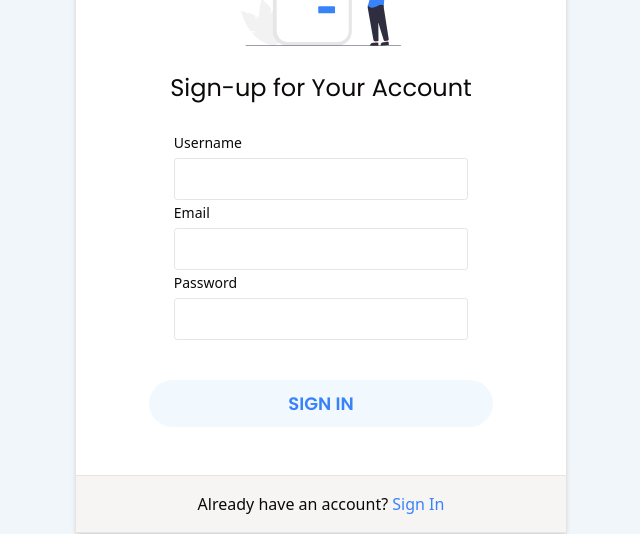
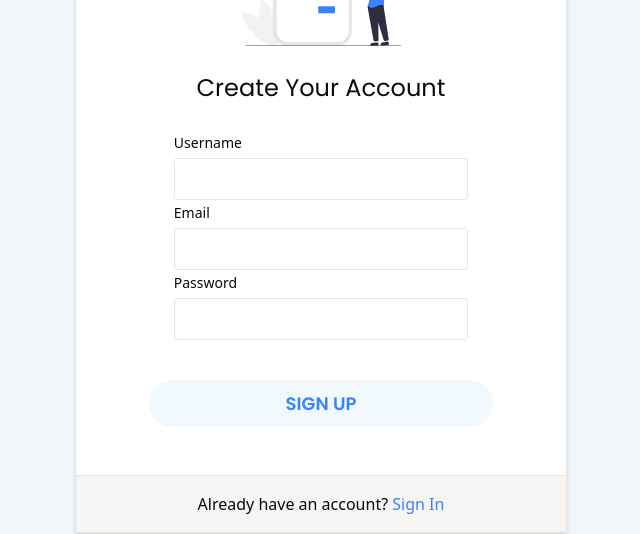
Before and after one commit to Kumar-Akshat22/resume-builder-frontend, a React (Vite) app: page /signup in a window 1280 px wide. Shown: the part 201-735 px from the top of the page, without its empty margins (319-959 px from the left). Built offline with nearby package versions, Linux system fonts and the light colour scheme; what @react-pdf/renderer would draw is missing.

Commit message:
minor changes

```diff
--- a/src/App.jsx
+++ b/src/App.jsx
@@ -48,7 +48,7 @@ function App() {
         <Route path="/signin" element={<Login></Login>}></Route>
         <Route path='/signup' element={<SignUp />} />
 
-        <Route path="/setting/" element={<Setting/>}>
+        <Route path="/dashboard/" element={<Setting/>}>
 
           <Route path = 'personal-details' element={<Profile/>} />
           <Route path = 'education' element={<Education updateResumeDetails={updateResumeDetails}/>} />
--- a/src/components/Navbar.jsx
+++ b/src/components/Navbar.jsx
@@ -1,40 +1,51 @@
 import React from "react";
-import Logo from '../assets/Logo.svg';
+import Logo from "../assets/Logo.svg";
 import { Link } from "react-router-dom";
 
 function Navbar() {
+
+
   return (
     <header className="w-full">
       <div className="max-w-[1140px] mx-auto flex flex-row justify-between items-center p-3">
-
         <div>
           <img src={Logo} className="w-16 md:w-32 lg:w-43"></img>
         </div>
 
         <ul className="font-poppins flex gap-5">
-
-                    <Link to={'/'}>
-                    <li className="cursor-pointer text-lg px-4 py-1 rounded-full transition-all duration-300 hover:text-[white] hover:bg-[#3989fa]">Home</li>
+          <Link to={"/"}>
+            <li className="cursor-pointer text-lg px-4 py-1 rounded-full transition-all duration-300 hover:text-[white] hover:bg-[#3989fa]">
+              Home
+            </li>
           </Link>
 
-                    <Link to={'/templates'}>
-
-                    <li className="cursor-pointer text-lg px-4 py-1 rounded-full transition-all duration-300 hover:text-[white] hover:bg-[#3989fa]">Templates</li>
+          <Link to={"/templates"}>
+            <li className="cursor-pointer text-lg px-4 py-1 rounded-full transition-all duration-300 hover:text-[white] hover:bg-[#3989fa]">
+              Templates
+            </li>
           </Link>
 
-                    <li className="cursor-pointer text-lg px-4 py-1 rounded-full transition-all duration-300 hover:text-[white] hover:bg-[#3989fa]">About Us</li>
-                    <li className="cursor-pointer text-lg px-4 py-1 rounded-full transition-all duration-300 hover:text-[white] hover:bg-[#3989fa]">Contact</li>
+          <li className="cursor-pointer text-lg px-4 py-1 rounded-full transition-all duration-300 hover:text-[white] hover:bg-[#3989fa]">
+            About Us
+          </li>
+          <li className="cursor-pointer text-lg px-4 py-1 rounded-full transition-all duration-300 hover:text-[white] hover:bg-[#3989fa]">
+            Contact
+          </li>
         </ul>
 
-
-                <div>
-                    <Link to='/signin'>
-                    <button className="font-poppins bg-[#f1f8fe] text-[#3983fa] rounded-full px-[1.5rem] py-[0.6rem] border border-[#f1f8fe] hover:bg-[#3989fa] hover:text-white transition-all duration-300"><span className="uppercase font-semibold ">My Account</span></button>
+        <div className="space-x-3">
+          <Link to="/signin">
+            <button className="font-poppins bg-[#f1f8fe] text-[#3983fa] rounded-full px-[1.5rem] py-[0.6rem] border border-[#f1f8fe] hover:bg-[#3989fa] hover:text-white transition-all duration-300">
+              <span className="uppercase font-semibold ">Sign In</span>
+            </button>
+          </Link>
+          <Link to="/signup">
+            <button className="font-poppins bg-[#f1f8fe] text-[#3983fa] rounded-full px-[1.5rem] py-[0.6rem] border border-[#f1f8fe] hover:bg-[#3989fa] hover:text-white transition-all duration-300">
+              <span className="uppercase font-semibold ">Sign Up</span>
+            </button>
           </Link>
         </div>
-
       </div>
-
     </header>
   );
 }
--- a/src/components/SignIn.jsx
+++ b/src/components/SignIn.jsx
@@ -10,18 +10,41 @@ function SignIn() {
     const [isLoading, setIsLoading] = useState(false)
     const navigate = useNavigate()
 
-    const signIn =async ()=>{
+    const validateForm = () => {
+        const { usernameORemail, password } = signInData;
+        if (!usernameORemail || !password) {
+            toast.error("Please fill in both fields.");
+            return false;
+        }
+        return true;
+    }
+
+    const signIn = async ()=>{
+        if (!validateForm()) return;
+
         setIsLoading(true)
-        const res = await axios.post('/api/v1/users/signin', signInData)
-        console.log(res.data);
-        if(res.data.statusCode === 202){
-            localStorage.setItem('AccessToken', res.data.data.AccessToken)
-            localStorage.setItem('RefreshToken', res.data.data.RefreshToken)
+
+        try{
+
+            const res = await axios.post('/api/v1/users/signin', signInData)
+            console.log(res.data);
+            if(res.data.statusCode === 202){
+                localStorage.setItem('AccessToken', res.data.data.AccessToken)
+                localStorage.setItem('RefreshToken', res.data.data.RefreshToken)
+                toast.success('Logged In Successfully')
+                navigate('/dashboard/personal-details')
+            } else {
+                toast.error(res.data.message || 'Failed to sign in. Please try again.');
+            }
+        } catch (error) {
+            console.log(error);
+            const errorMessage = error.response?.data?.message || 'An error occurred. Please try again later.';
+            toast.error(errorMessage);
+        }
+        finally{
             setIsLoading(false)
-            toast.success('Logged In Successfully')
-            navigate('/')
+
         }
-        setIsLoading(false)
     }
   return (
     <section className='w-full bg-[#f1f6fb]'>
@@ -51,7 +74,7 @@ function SignIn() {
 
                 {/* Sign In Button */}
                 <div className='w-[60%]'>
-                    <button onClick={signIn} className={ `${isLoading?'bg-[#3983fa]':''} w-full flex items-center justify-center mt-[1rem] bg-[#f1f8fe] px-[3rem] py-[0.6rem] rounded-full text-lg uppercase font-poppins text-[#3983fa] font-semibold hover:bg-[#3983fa] hover:text-white transition-all duration-300  `}>
+                    <button onClick={signIn} disabled={isLoading} className={ `${isLoading?'bg-[#3983fa]':''} w-full flex items-center justify-center mt-[1rem] bg-[#f1f8fe] px-[3rem] py-[0.6rem] rounded-full text-lg uppercase font-poppins text-[#3983fa] font-semibold hover:bg-[#3983fa] hover:text-white transition-all duration-300  `}>
                         {
                             isLoading?
                             <TailSpin color='white' height={30} strokeWidth={8}/>:
--- a/src/components/user-details/PortfolioDataUpload.jsx
+++ b/src/components/user-details/PortfolioDataUpload.jsx
@@ -7,7 +7,6 @@ function PortfolioDataUpload({ isOpen, onClose, onSubmit, baseUrl }) {
     const [formData, setFormData] = useState({
     file: null,
     url: "",
-    useProfileData: false,
   });
 
   const handleFileChange = (e) => {
@@ -113,7 +112,7 @@ function PortfolioDataUpload({ isOpen, onClose, onSubmit, baseUrl }) {
           </div>
 
           {/* Use Current Data Checkbox */}
-          <div className="flex items-center gap-2">
+          {/* <div className="flex items-center gap-2">
             <input
               type="checkbox"
               id="use-current-data"
@@ -133,7 +132,7 @@ function PortfolioDataUpload({ isOpen, onClose, onSubmit, baseUrl }) {
               <CheckCircle2 className="h-4 w-4 text-blue-500" />
               Use current resume data
             </label>
-          </div>
+          </div> */}
 
           {/* Submit Button */}
           <button
--- a/src/pages/SignUp.jsx
+++ b/src/pages/SignUp.jsx
@@ -3,7 +3,7 @@ import SignInImage from '../assets/SignInImage.svg'
 import { Link, useNavigate } from 'react-router-dom'
 import axios from 'axios'
 import toast from 'react-hot-toast'
-import { TailSpin } from 'react-loader-spinner'
+import { TailSpin, Triangle } from 'react-loader-spinner'
 
 function SignUp() {
 
@@ -16,16 +16,41 @@ function SignUp() {
         email:'',
     })
 
+    const validateForm = ()=>{
+
+        const {username , password , email} = signUpFormData;
+        if(!username || !password || !email){
+            toast.error("All the fields are required");
+            return false;
+        }
+        return true;
+    }
+
     const signIn = async ()=>{
+        if(validateForm() === false){
+
+            return ;
+        }
+
         setIsLoading(true)
-        const res = await axios.post('/api/v1/users/signup', signUpFormData)
-        if(res.data.statusCode === 201){
+        try{
+
+            const res = await axios.post('/api/v1/users/signup', signUpFormData)
+            console.log(res);
+            if(res.data.statusCode === 201){
+                toast.success('Account Created Successfully! Please Sign In');
+                navigate('/signin')
+            }else{
+                toast.error(res.data.message || "Something went wrong! Please try again")
+            }
+        }
+        catch(error){
+
+            const errorMessage = error.response?.data?.message || "Failed to create account. Please try again";
+            toast.error(errorMessage);
+        } finally{
             setIsLoading(false)
-            toast.success('Logged In Successfully')
-            navigate('/signin')
         }
-        setIsLoading(false)
-        console.log(res);
     }
 
   return (
@@ -37,7 +62,7 @@ function SignUp() {
 
                 <div className='w-full flex flex-col items-center mt-5'>
                     <img src={SignInImage} height='190' width='160'></img>
-                    <h2 className='mt-6 text-[24px] font-poppins'>Sign-up for Your Account</h2>
+                    <h2 className='mt-6 text-[24px] font-poppins'>Create Your Account</h2>
                 </div>
 
                 {/* Input Form  */}
@@ -62,11 +87,11 @@ function SignUp() {
 
                 {/* Sign In Button */}
                 <div className='w-[70%]'>
-                    <button onClick={signIn} className="w-full flex justify-center items-center mt-[1rem] bg-[#f1f8fe] px-[3rem] py-[0.6rem] rounded-full text-lg uppercase font-poppins text-[#3983fa] font-semibold hover:bg-[#3983fa] hover:text-white transition-all duration-300">
+                    <button onClick={signIn} disabled={isLoading} className="w-full flex justify-center items-center mt-[1rem] bg-[#f1f8fe] px-[3rem] py-[0.6rem] rounded-full text-lg uppercase font-poppins text-[#3983fa] font-semibold hover:bg-[#3983fa] hover:text-white transition-all duration-300">
                     {
                             isLoading?
-                            <TailSpin color='white' height={30} strokeWidth={8}/>:
-                            "Sign In"
+                            <TailSpin color='white' height={30} width={30} strokeWidth={8}/>:
+                            "Sign Up"
                         }
                     </button>
                 </div>
```
Also changed, not shown: src/components/SideBar.jsx (+9 -1 lines). Lines whose indentation alone changed are shown as unchanged.
